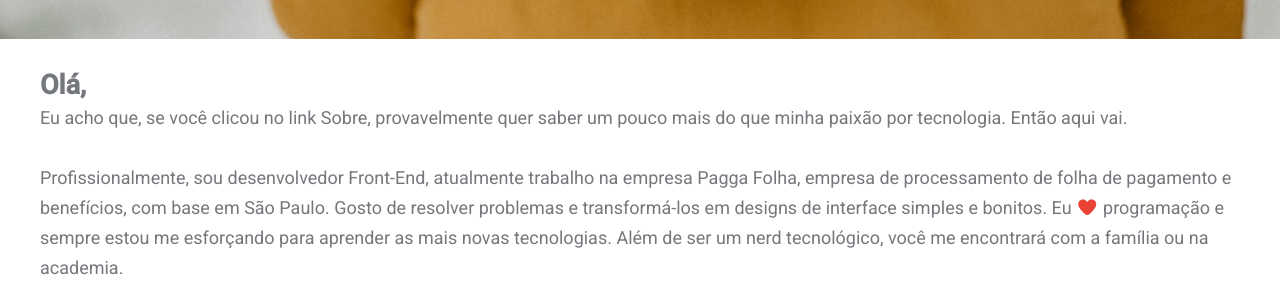
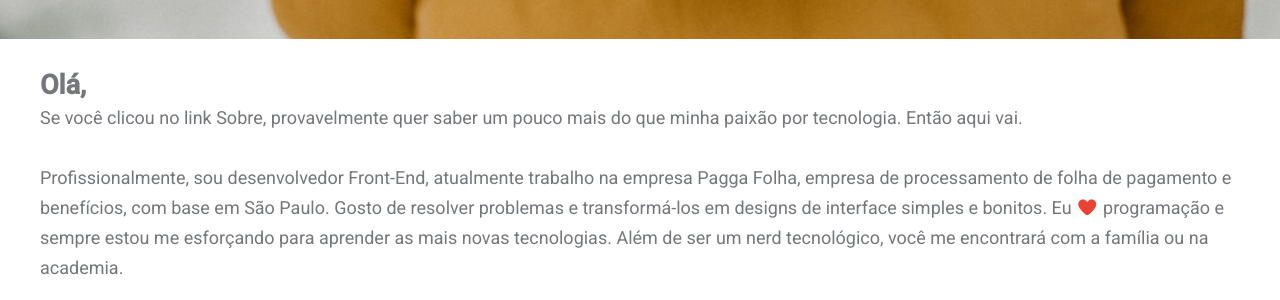
Before and after one commit to naisonp/naisonpontes-website, a Jekyll site: the page built from about.html, in a window 1280 px wide. Shown: the part 311-611 px from the top of the page. Built offline with Jekyll 4.4.1, drawn with Linux system fonts in a browser that asks for light colours; nearby versions of some CDN libraries; library files that are not in the unit come from our copies.

Commit message:
Ajuste no texto de apresentação

```diff
--- a/about.html
+++ b/about.html
@@ -11,7 +11,7 @@ permalink: /about
   <div class="section-about container">
     <section data-anime="400" class="abstract-section fadeInDown">
       <h2>Olá,</h2>
-      <p>Eu acho que, se você clicou no link Sobre, provavelmente quer saber um pouco mais do que minha paixão por
+      <p>Se você clicou no link Sobre, provavelmente quer saber um pouco mais do que minha paixão por
         tecnologia. Então aqui vai.</p>
       <br>
       <p>Profissionalmente, sou desenvolvedor Front-End, atualmente trabalho na empresa Pagga Folha, empresa de
```
